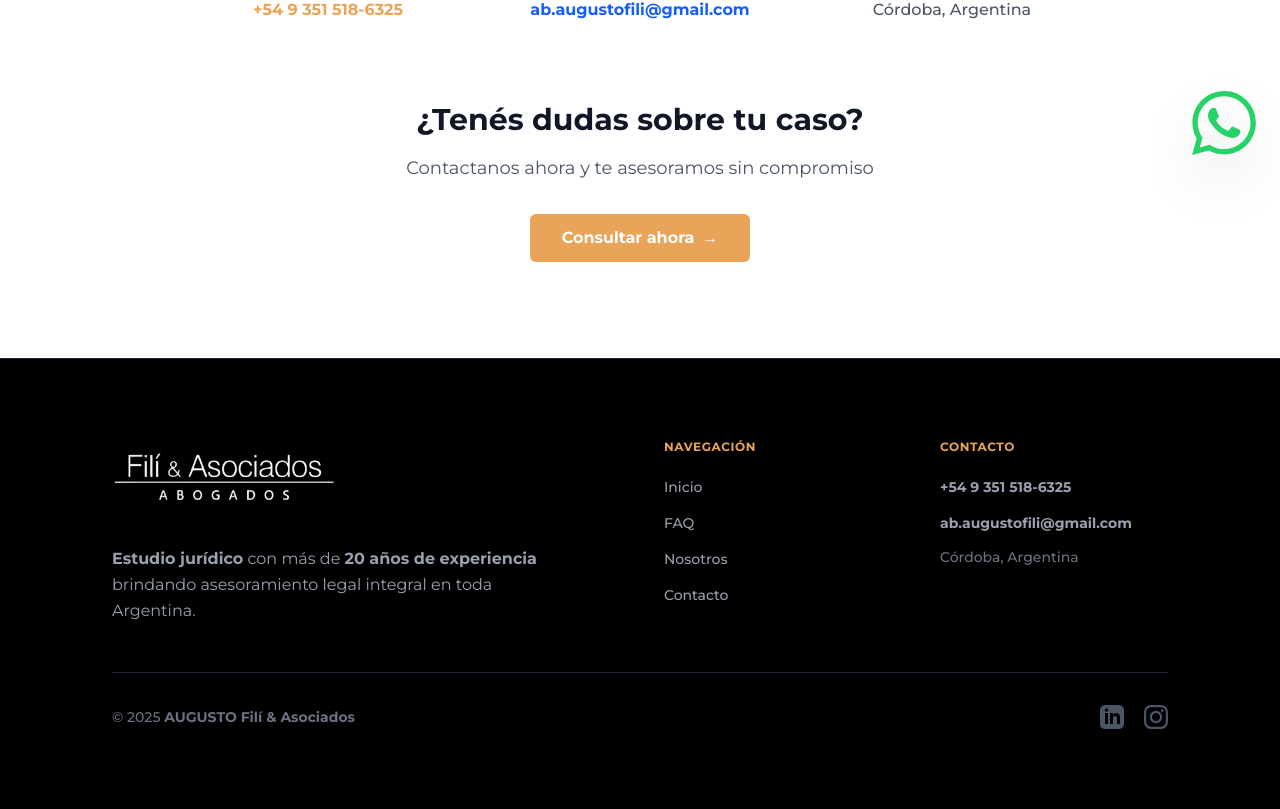
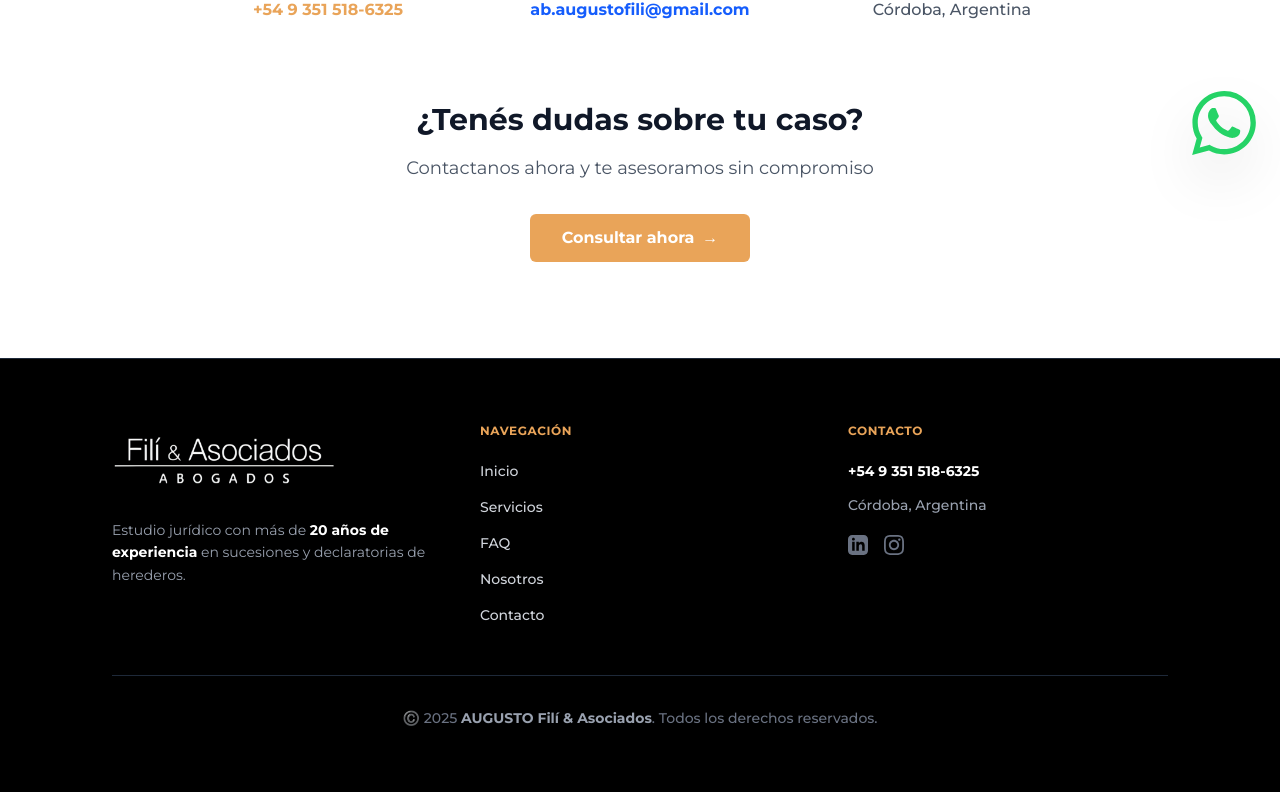
Before and after one commit to VM-Studio/maquetaweb-abogado, a Next.js app: page /contacto in a window 1280 px wide. Shown: the part 621-1430 px from the top of the page. Built offline with nearby package versions, Linux system fonts and the light colour scheme.

Commit message:
ultimas modificaciones

```diff
--- a/app/components/Footer.tsx
+++ b/app/components/Footer.tsx
@@ -1,52 +1,58 @@
 import Link from 'next/link';
 import Image from 'next/image';
-import NavLogo from '@/public/navv.png';
 
 export default function Footer() {
   return (
     <footer className="bg-black border-t border-gray-800">
-      <div className="max-w-6xl mx-auto px-4 sm:px-6 md:px-8 lg:px-10 xl:px-12 py-10 sm:py-12 md:py-16 lg:py-20">
-        <div className="grid grid-cols-1 sm:grid-cols-2 md:grid-cols-4 gap-6 sm:gap-8 md:gap-10 lg:gap-12 mb-8 sm:mb-10 md:mb-12 text-center sm:text-left">
-          {/* Brand Column */}
-          <div className="sm:col-span-2">
-            <Link href="/" className="inline-block mb-3 sm:mb-4 md:mb-5">
-              <Image
-                src={NavLogo}
-                alt="AUGUSTO Filí"
-                width={200}
-                height={70}
-                className="h-12 sm:h-14 md:h-16 lg:h-20 w-auto"
-              />
+      <div className="max-w-6xl mx-auto px-4 sm:px-6 md:px-8 lg:px-10 xl:px-12 py-10 sm:py-12 md:py-16">
+        <div className="grid grid-cols-1 md:grid-cols-3 gap-8 md:gap-12 mb-8 sm:mb-10 md:mb-12">
+
+          {/* Brand Column - Logo centrado en mobile */}
+          <div className="flex flex-col items-center md:items-start">
+            <Link href="/" className="inline-block mb-4">
+              <div className="relative h-14 sm:h-16 md:h-20 w-auto">
+                <Image
+                  src="/navv.png"
+                  alt="Augusto Filí & Asociados"
+                  width={200}
+                  height={70}
+                  className="object-contain h-full w-auto"
+                />
+              </div>
             </Link>
-            <p className="text-xs sm:text-sm md:text-base text-gray-400 leading-relaxed max-w-md mx-auto sm:mx-0">
-              <span className="font-bold">Estudio jurídico</span> con más de <span className="font-bold">20 años de experiencia</span> brindando asesoramiento legal
-              integral en toda Argentina.
+            <p className="text-xs sm:text-sm text-gray-400 leading-relaxed max-w-xs text-center md:text-left">
+              Estudio jurídico con más de <span className="font-bold text-white">20 años de experiencia</span> en sucesiones y declaratorias de herederos.
             </p>
           </div>
 
           {/* Navigation Column */}
-          <div>
+          <div className="text-center md:text-left">
             <h3 className="text-xs font-bold text-[#e9a459] uppercase tracking-wider mb-4 sm:mb-5">
               Navegación
             </h3>
-            <ul className="space-y-3">
+            <ul className="space-y-2 sm:space-y-3">
               <li>
-                <Link href="/" className="text-sm font-medium text-gray-400 hover:text-[#e9a459] transition-colors">
+                <Link href="/" className="text-sm font-medium text-gray-300 hover:text-[#e9a459] transition-colors">
                   Inicio
                 </Link>
               </li>
               <li>
-                <Link href="/preguntas-frecuentes" className="text-sm font-medium text-gray-400 hover:text-[#e9a459] transition-colors">
+                <Link href="/#servicios" className="text-sm font-medium text-gray-300 hover:text-[#e9a459] transition-colors">
+                  Servicios
+                </Link>
+              </li>
+              <li>
+                <Link href="/preguntas-frecuentes" className="text-sm font-medium text-gray-300 hover:text-[#e9a459] transition-colors">
                   FAQ
                 </Link>
               </li>
               <li>
-                <Link href="/nosotros" className="text-sm font-medium text-gray-400 hover:text-[#e9a459] transition-colors">
+                <Link href="/nosotros" className="text-sm font-medium text-gray-300 hover:text-[#e9a459] transition-colors">
                   Nosotros
                 </Link>
               </li>
               <li>
-                <Link href="/contacto" className="text-sm font-medium text-gray-400 hover:text-[#e9a459] transition-colors">
+                <Link href="/contacto" className="text-sm font-medium text-gray-300 hover:text-[#e9a459] transition-colors">
                   Contacto
                 </Link>
               </li>
@@ -54,45 +60,32 @@ export default function Footer() {
           </div>
 
           {/* Contact Column */}
-          <div>
+          <div className="text-center md:text-left">
             <h3 className="text-xs font-bold text-[#e9a459] uppercase tracking-wider mb-4 sm:mb-5">
               Contacto
             </h3>
-            <ul className="space-y-3">
+            <ul className="space-y-2 sm:space-y-3">
               <li>
-                <a href="tel:+5493515186325" className="text-sm font-bold text-gray-400 hover:text-[#e9a459] transition-colors">
+                <a href="tel:+5493515186325" className="text-sm font-bold text-white hover:text-[#e9a459] transition-colors">
                   +54 9 351 518-6325
                 </a>
               </li>
-              <li>
-                <a href="mailto:ab.augustofili@gmail.com" className="text-sm font-bold text-gray-400 hover:text-[#e9a459] transition-colors break-all">
-                  ab.augustofili@gmail.com
-                </a>
-              </li>
-              <li className="text-sm font-medium text-gray-500">
+
+              <li className="text-sm font-medium text-gray-400">
                 Córdoba, Argentina
               </li>
             </ul>
-          </div>
-        </div>
-
-        {/* Bottom Bar */}
-        <div className="pt-6 sm:pt-8 border-t border-gray-800">
-          <div className="flex flex-col sm:flex-row justify-between items-center gap-4">
-            <p className="text-xs sm:text-sm font-medium text-gray-500 text-center sm:text-left">
-              © {new Date().getFullYear()} <span className="font-bold">AUGUSTO Filí & Asociados</span>
-            </p>
 
             {/* Social Links */}
-            <div className="flex gap-5">
+            <div className="flex gap-4 mt-5 justify-center md:justify-start">
               <a
                 href="https://linkedin.com"
                 target="_blank"
                 rel="noopener noreferrer"
-                className="text-gray-600 hover:text-[#e9a459] transition-colors"
+                className="text-gray-500 hover:text-[#e9a459] transition-colors"
                 aria-label="LinkedIn"
               >
-                <svg className="w-5 h-5 sm:w-6 sm:h-6" fill="currentColor" viewBox="0 0 24 24">
+                <svg className="w-5 h-5" fill="currentColor" viewBox="0 0 24 24">
                   <path d="M19 0h-14c-2.761 0-5 2.239-5 5v14c0 2.761 2.239 5 5 5h14c2.762 0 5-2.239 5-5v-14c0-2.761-2.238-5-5-5zm-11 19h-3v-11h3v11zm-1.5-12.268c-.966 0-1.75-.79-1.75-1.764s.784-1.764 1.75-1.764 1.75.79 1.75 1.764-.783 1.764-1.75 1.764zm13.5 12.268h-3v-5.604c0-3.368-4-3.113-4 0v5.604h-3v-11h3v1.765c1.396-2.586 7-2.777 7 2.476v6.759z"/>
                 </svg>
               </a>
@@ -100,16 +93,23 @@ export default function Footer() {
                 href="https://instagram.com"
                 target="_blank"
                 rel="noopener noreferrer"
-                className="text-gray-600 hover:text-[#e9a459] transition-colors"
+                className="text-gray-500 hover:text-[#e9a459] transition-colors"
                 aria-label="Instagram"
               >
-                <svg className="w-5 h-5 sm:w-6 sm:h-6" fill="currentColor" viewBox="0 0 24 24">
+                <svg className="w-5 h-5" fill="currentColor" viewBox="0 0 24 24">
                   <path d="M12 2.163c3.204 0 3.584.012 4.85.07 3.252.148 4.771 1.691 4.919 4.919.058 1.265.069 1.645.069 4.849 0 3.205-.012 3.584-.069 4.849-.149 3.225-1.664 4.771-4.919 4.919-1.266.058-1.644.07-4.85.07-3.204 0-3.584-.012-4.849-.07-3.26-.149-4.771-1.699-4.919-4.92-.058-1.265-.07-1.644-.07-4.849 0-3.204.013-3.583.07-4.849.149-3.227 1.664-4.771 4.919-4.919 1.266-.057 1.645-.069 4.849-.069zm0-2.163c-3.259 0-3.667.014-4.947.072-4.358.2-6.78 2.618-6.98 6.98-.059 1.281-.073 1.689-.073 4.948 0 3.259.014 3.668.072 4.948.2 4.358 2.618 6.78 6.98 6.98 1.281.058 1.689.072 4.948.072 3.259 0 3.668-.014 4.948-.072 4.354-.2 6.782-2.618 6.979-6.98.059-1.28.073-1.689.073-4.948 0-3.259-.014-3.667-.072-4.947-.196-4.354-2.617-6.78-6.979-6.98-1.281-.059-1.69-.073-4.949-.073zm0 5.838c-3.403 0-6.162 2.759-6.162 6.162s2.759 6.163 6.162 6.163 6.162-2.759 6.162-6.163c0-3.403-2.759-6.162-6.162-6.162zm0 10.162c-2.209 0-4-1.79-4-4 0-2.209 1.791-4 4-4s4 1.791 4 4c0 2.21-1.791 4-4 4zm6.406-11.845c-.796 0-1.441.645-1.441 1.44s.645 1.44 1.441 1.44c.795 0 1.439-.645 1.439-1.44s-.644-1.44-1.439-1.44z"/>
                 </svg>
               </a>
             </div>
           </div>
         </div>
+
+        {/* Bottom Bar */}
+        <div className="pt-6 sm:pt-8 border-t border-gray-800">
+          <p className="text-xs sm:text-sm font-medium text-gray-500 text-center">
+            ©️ {new Date().getFullYear()} <span className="font-bold text-gray-400">AUGUSTO Filí & Asociados</span>. Todos los derechos reservados.
+          </p>
+        </div>
       </div>
     </footer>
   );
--- a/app/components/Header.tsx
+++ b/app/components/Header.tsx
@@ -14,8 +14,8 @@ export default function Header() {
 
   return (
     <>
-      {/* Top Bar - Solo Desktop - GRIS */}
-      <div className="hidden md:block bg-gray-800 text-white py-1.5 fixed top-0 left-0 right-0 z-50">
+      {/* Top Bar - Solo Desktop - AZUL */}
+      <div className="hidden md:block bg-blue-800 text-white py-1.5 fixed top-0 left-0 right-0 z-50">
         <div className="max-w-7xl mx-auto px-6 sm:px-8 md:px-10 lg:px-12 text-center">
           <p className="text-xs font-medium">
             ✓ Tramitamos más de <span className="font-bold">50 declaratorias de herederos por año</span>. Todo el proceso <span className="font-bold">100% online</span>
--- a/app/components/ServicesHome.tsx
+++ b/app/components/ServicesHome.tsx
@@ -2,38 +2,44 @@
 
 import Image from 'next/image';
 import Link from 'next/link';
+import IconoDeclaratoria from '@/public/icono-Declaratoria.gif';
+import IconoSucesiones from '@/public/icono-Sucesiones.gif';
+import IconoTracto from '@/public/icono-Tracto.gif';
+import IconoAdjudicacion from '@/public/icono-Adjudicacion.gif';
+import IconoRepresentacion from '@/public/icono-Representacion.gif';
+import IconoNegociacion from '@/public/icono-Negociacion.gif';
 
 export default function ServicesHome() {
   const services = [
     {
       title: "Declaratoria de herederos",
       description: "Gestionamos todo el trámite en la nueva Oficina de Procesos Sucesorios de Córdoba. Desde el inicio hasta que puedas disponer de los bienes.",
-      gif: "/icono-Declaratoria.gif"
+      gif: IconoDeclaratoria
     },
     {
       title: "Sucesiones complejas",
       description: "Conflictos entre herederos, bienes en distintas provincias o situaciones trabadas. Negociamos para evitar subastas y encontrar soluciones justas.",
-      gif: "/icono-Sucesiones.gif"
+      gif: IconoSucesiones
     },
     {
       title: "Tracto abreviado",
       description: "Transferencia directa de inmuebles sin escrituras intermedias. Más rápido, menos costos, menos trámites.",
-      gif: "/icono-Tracto.gif"
+      gif: IconoTracto
     },
     {
       title: "Adjudicación de vehículos",
       description: "Gestión completa para transferir autos, motos y rodados a tu nombre. Incluye toda la documentación necesaria.",
-      gif: "/icono-Adjudicación.gif"
+      gif: IconoAdjudicacion
     },
     {
       title: "Representación desde cualquier provincia",
       description: "¿Vivís fuera de Córdoba pero la sucesión se tramita acá? Te representamos sin que tengas que viajar. Todo 100% online.",
-      gif: "/icono-Representación.gif"
+      gif: IconoRepresentacion
     },
     {
       title: "Negociación entre herederos",
       description: "Mediamos para llegar a acuerdos que respeten los derechos de todos. Evitamos juicios largos, costosos y regulaciones judiciales elevadas.",
-      gif: "/icono-Negociación.gif"
+      gif: IconoNegociacion
     }
   ];
 
```
Also changed, not shown: app/components/ProcedureHome.tsx (+23 -39 lines), app/servicios/page.tsx (+12 -6 lines).
